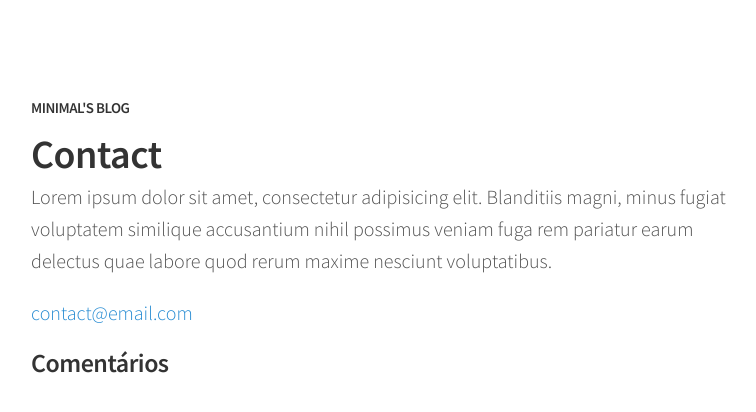
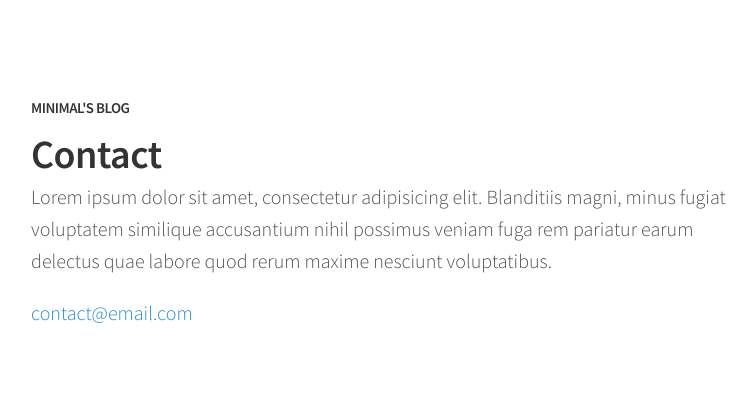
Before and after one commit to leandromundim/minimal-blog, a Jekyll site: the page built from contact.md, in a window 1280 px wide. Shown: the top 412 px of the page, without its empty margins (249-1005 px from the left). Built offline with Jekyll 4.4.1, drawn with Linux system fonts in a browser that asks for light colours; comment, search, counter and statistics services are not loaded.

Commit message:
Fix include

```diff
--- a/_layouts/default.html
+++ b/_layouts/default.html
@@ -10,8 +10,6 @@
 <body>
   <div class="container">
     {{ content }}
-
-    {% include comments.html %}
   </div>
 </body>
 </html>
--- a/_layouts/post.html
+++ b/_layouts/post.html
@@ -12,4 +12,6 @@
     <time>{{ page.date | date_to_string }}</time>
   </div>
   {{ content }}
+
+  {% include comments.html %}
 </div>
```
